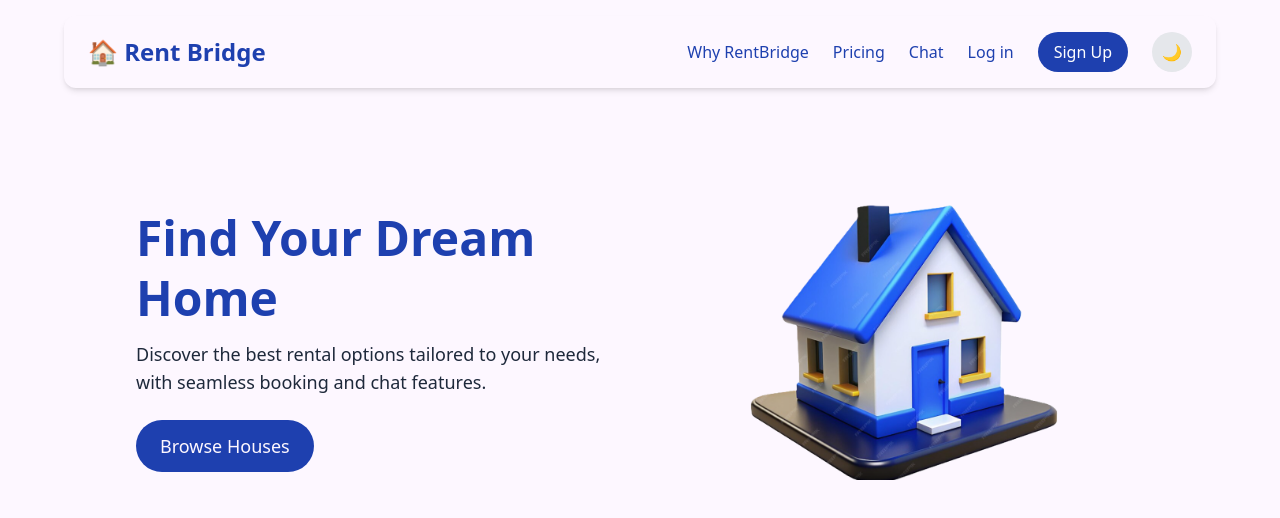
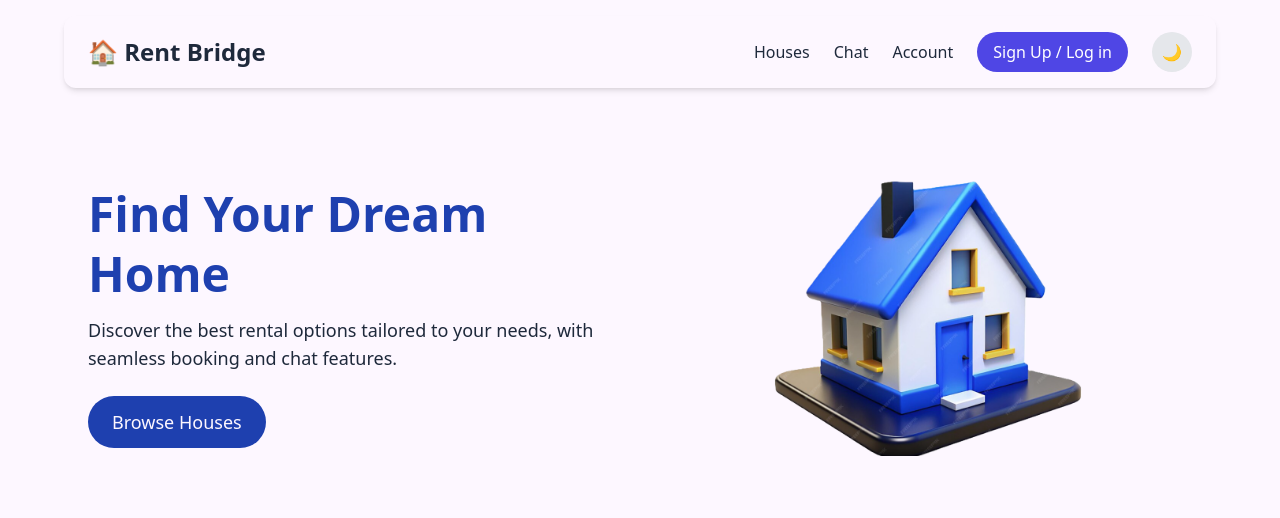
Before and after one commit to BrookGT/revenue-management, a Next.js app: page / in a window 1280 px wide. Shown: the top 518 px of the page. Built offline with nearby package versions, Linux system fonts and the light colour scheme.

Commit message:
edited the color

```diff
--- a/app/layout.tsx
+++ b/app/layout.tsx
@@ -39,13 +39,12 @@ export default function RootLayout({
 
         {/* Navbar */}
         <header className="w-full max-w-6xl mx-auto flex justify-between items-center py-4 px-6 bg-nav shadow-md rounded-xl mt-4">
-          <h1 className="text-2xl font-bold text-[#1E40AF]">🏠 Rent Bridge</h1>
+          <h1 className="text-2xl font-bold text-[info]">🏠 Rent Bridge</h1>
           <nav className="space-x-6 flex items-center">
-            <Link href="/houses" className="text-[#1E40AF] font-medium hover:underline">Why RentBridge</Link>
-            <Link href="/pricing" className="text-[#1E40AF] font-medium hover:underline">Pricing</Link>
-            <Link href="/chat" className="text-[#1E40AF] font-medium hover:underline">Chat</Link>
-            <Link href="/account" className="text-[#1E40AF] font-medium hover:underline">Log in</Link>
-            <Link href="/signup" className="px-4 py-2 bg-[#1E40AF] text-white font-medium rounded-full hover:opacity-80">Sign Up</Link>
+            <Link href="/houses" className="text-[info] font-medium hover:underline">Houses</Link>
+            <Link href="/chat" className="text-[info] font-medium hover:underline">Chat</Link>
+            <Link href="/account" className="text-[info] font-medium hover:underline">Account</Link>
+            <Link href="/signup" className="px-4 py-2 bg-secondary text-white font-medium rounded-full hover:opacity-80">Sign Up / Log in</Link>
 
             {/* Theme Toggle Button */}
             <button
@@ -58,7 +57,7 @@ export default function RootLayout({
         </header>
 
         {/* Page Content */}
-        <main className="w-full max-w-6xl mx-auto p-6">{children}</main>
+        <main className="min-h-screen flex flex-col items-center bg-base p-6">{children}</main>
       </body>
     </html>
   );
--- a/app/page.tsx
+++ b/app/page.tsx
@@ -8,7 +8,7 @@ export const metadata: Metadata = {
 
 export default function Home() {
   return (
-    <div className="min-h-screen flex flex-col items-center bg-base-100 p-6">
+    <div>
 
       {/* Hero Section */}
       <main className="w-full max-w-6xl flex flex-col md:flex-row items-center text-center md:text-left mt-12">
```
